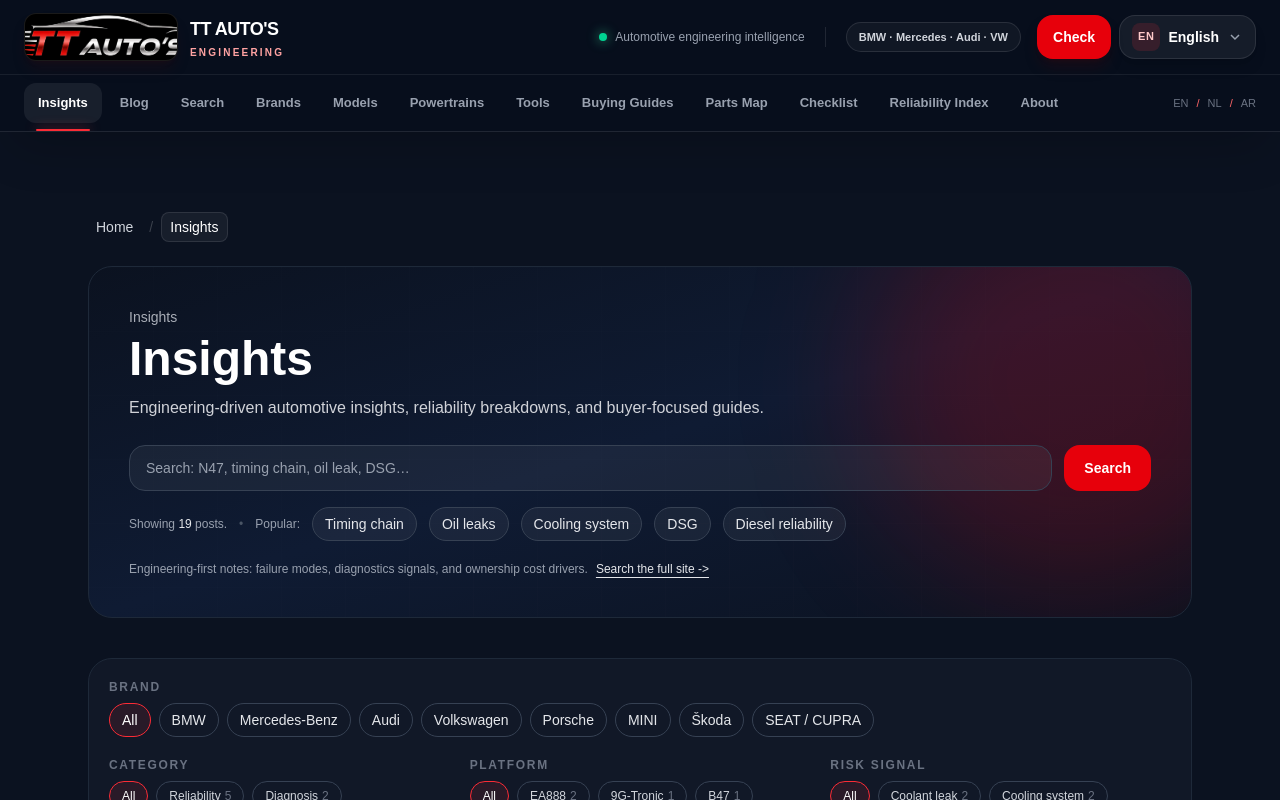
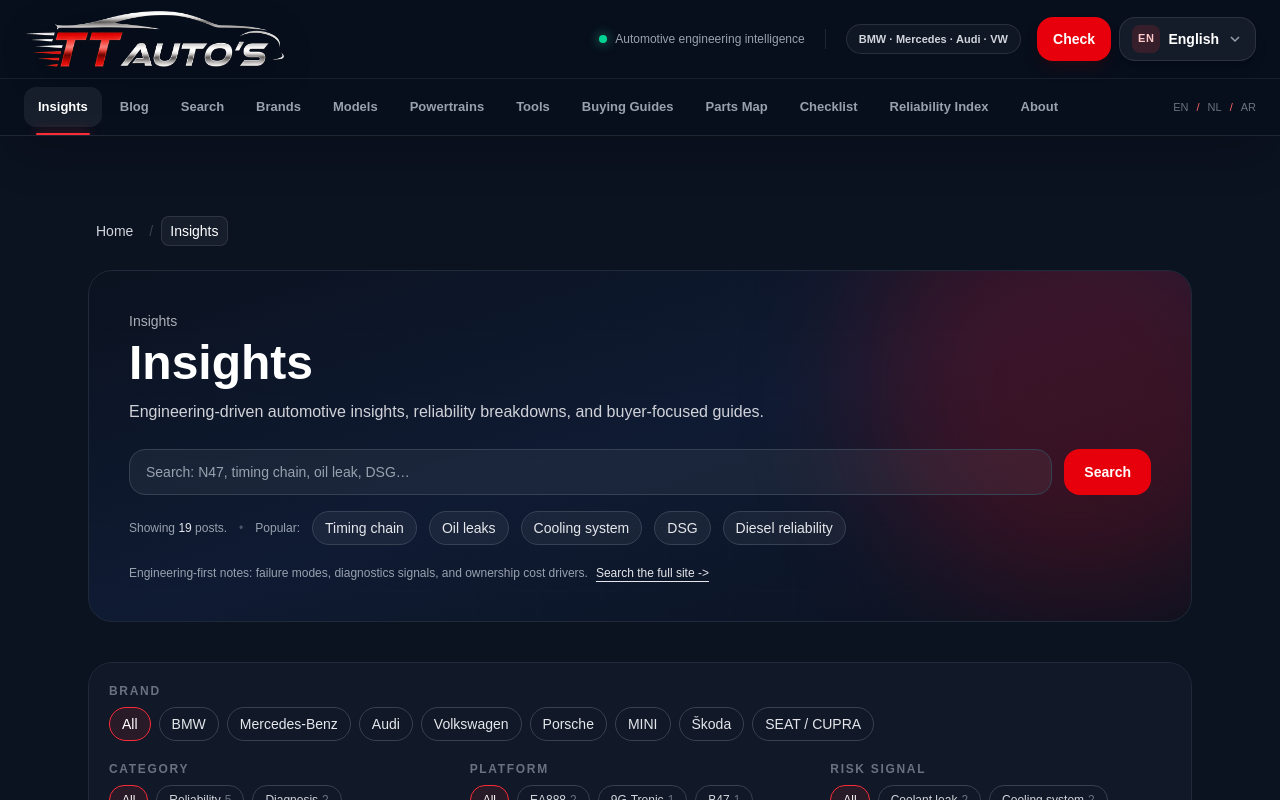
Before and after one commit to LHAJsolana/ttautosengineering, a Next.js app: page /en/insights in a window 1280 px wide. Shown: the top 800 px of the page. Built offline with nearby package versions, Linux system fonts and the light colour scheme.

Commit message:
Refine header logo proportions

```diff
--- a/src/components/Navbar.tsx
+++ b/src/components/Navbar.tsx
@@ -61,29 +61,21 @@
   return (
     <header className="sticky top-0 z-50 border-b border-white/10 bg-[#080f1d]/95 shadow-2xl shadow-black/20 backdrop-blur-xl">
       <div className="border-b border-white/[0.07]">
-        <div className="mx-auto flex h-[74px] max-w-[1440px] items-center gap-4 px-4 sm:px-6">
+        <div className="mx-auto flex h-[78px] max-w-[1440px] items-center gap-4 px-4 sm:px-6">
           <Link
             href={localePath(locale)}
-            className="group flex min-w-0 items-center gap-3"
+            className="group flex min-w-0 items-center"
             aria-label="TT AUTO'S Engineering"
           >
-            <div className="relative h-12 w-[132px] shrink-0 overflow-hidden rounded-xl border border-white/10 bg-black shadow-lg shadow-red-950/20 sm:w-[154px]">
+            <div className="relative h-[46px] w-[184px] shrink-0 sm:h-[56px] sm:w-[260px]">
               <Image
                 src="/logo-transparent.png"
                 alt=""
                 fill
                 priority
-                sizes="154px"
-                className="scale-[1.38] object-cover transition duration-300 group-hover:scale-[1.44]"
+                sizes="(min-width: 640px) 260px, 184px"
+                className="object-contain object-left drop-shadow-[0_8px_20px_rgba(0,0,0,0.35)] transition duration-300 group-hover:brightness-110"
               />
-            </div>
-            <div className="hidden min-w-0 sm:block">
-              <div className="whitespace-nowrap text-lg font-black tracking-[-0.03em] text-white">
-                TT AUTO&apos;S
-              </div>
-              <div className="mt-0.5 whitespace-nowrap text-[10px] font-bold uppercase tracking-[0.22em] text-red-300">
-                Engineering
-              </div>
             </div>
           </Link>
 
@@ -148,7 +140,7 @@
       </div>
 
       {open ? (
-        <div className="fixed inset-x-0 top-[75px] z-50 border-b border-white/10 bg-[#0b1322]/98 p-4 shadow-2xl backdrop-blur-xl lg:hidden">
+        <div className="fixed inset-x-0 top-[79px] z-50 border-b border-white/10 bg-[#0b1322]/98 p-4 shadow-2xl backdrop-blur-xl lg:hidden">
           <div className="mx-auto max-w-2xl">
             <div className="mb-4 flex items-center justify-between">
               <div>
```
Also changed, not shown: public/logo-transparent.png.
